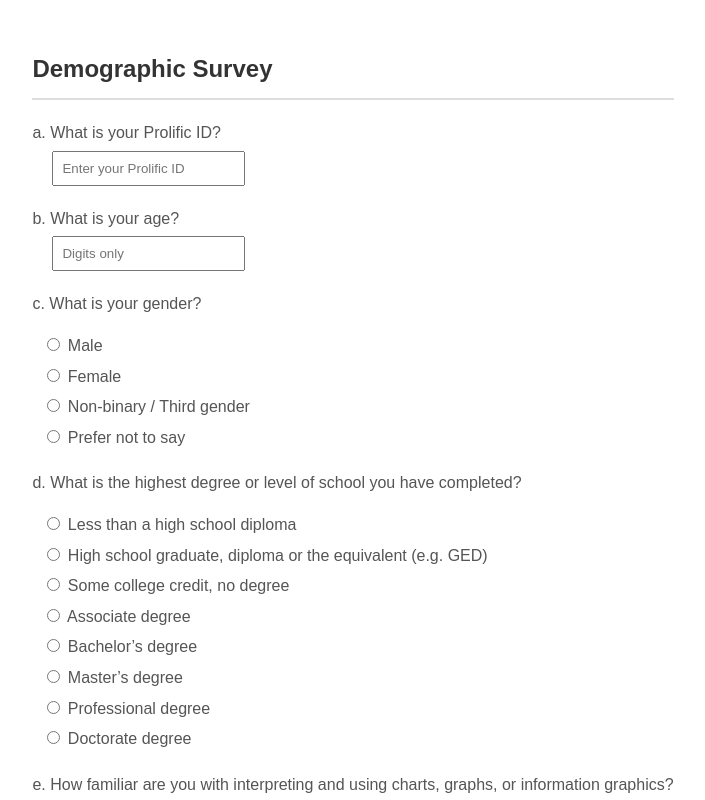
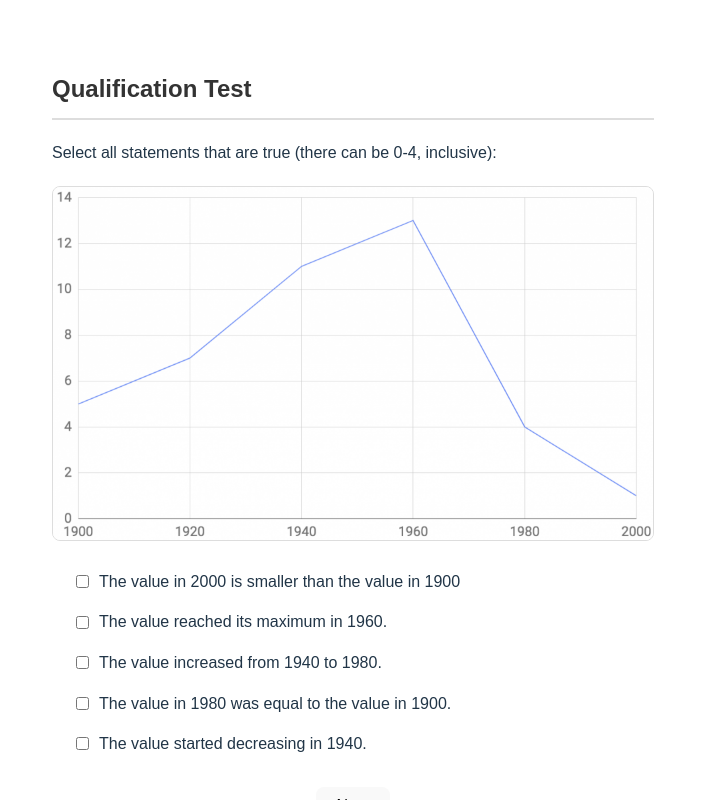
Before and after one commit to shinminjeong/graph-proj-survey, a React (Vite) app: page / in a window 1280 px wide. Both pictures are taken after a click on the button "AGREE & START". Shown: the top 800 px of the page, without its empty margins (287-992 px from the left). Built offline with nearby package versions, Linux system fonts and the light colour scheme.

Commit message:
feat: qualification test 기능 추가

```diff
--- a/src/App.jsx
+++ b/src/App.jsx
@@ -7,10 +7,11 @@ import InitialScreen from './components/InitialScreen';
 import DemoGraphicSurveyScreen from './components/DemoGraphicSurveyScreen';
 import TutorialIntroScreen from './components/TutorialIntroScreen';
 import TutorialScreen from './components/TutorialScreen';
+import QualificationTestScreen from './components/QualificationTestScreen';
 
 function App() {
   // 화면 전환
-  const [screen, setScreen] = useState('initial');   // initial, demographic_survey, tutorial_intro, tutorial, start, annotate, end
+  const [screen, setScreen] = useState('initial');   // initial, qualification_test, demographic_survey, tutorial_intro, tutorial, start, annotate, end
 
   // 데모 설문 데이터 (DemoGraphicSurveyScreen에서 입력한 내용)
   const [demoData, setDemoData] = useState(null);
@@ -61,6 +62,9 @@ function App() {
     window.scrollTo(0, 0);
 
     if (screen === 'initial') {
+      setScreen('qualification_test');
+    }
+    else if (screen === 'qualification_test') {
       setScreen('demographic_survey');
     } else if (screen === 'demographic_survey') {
       setScreen('tutorial_intro');
@@ -123,6 +127,8 @@ function App() {
     <div className="app-container">
       {screen === 'initial' && <InitialScreen onStart={changeScreen} />}
 
+      {screen === 'qualification_test' && <QualificationTestScreen onNext={changeScreen} />}
+
       {screen === 'demographic_survey' && (
         // DemoGraphicSurveyScreen에 setDemoData를 넘겨줌
         <DemoGraphicSurveyScreen
--- a/src/components/AnnotateScreen.jsx
+++ b/src/components/AnnotateScreen.jsx
@@ -139,6 +139,7 @@ function AnnotateScreen({
   // ③ Next 버튼 눌렀을 때 next_button_timestamp 저장 + text 내용 반영
   // ─────────────────────────────────────────────────────────────────────────────
   const handleNextImage = () => {
+    window.scrollTo(0, 0);
     const currentImgSrc = images[currentIndex];
     const now = Date.now(); // next_button_timestamp
 
--- /dev/null
+++ b/src/components/QualificationTestScreen.jsx
@@ -0,0 +1,209 @@
+import React, { useState, useEffect } from 'react';
+import testImage from '/src/assets/test_image.png';
+
+const statements = {
+  s0: {
+    statement: "The value increased from 1940 to 1980.",
+    isTrue: false
+  },
+  s1: {
+    statement: "The value reached its maximum in 1960.",
+    isTrue: true
+  },
+  s2: {
+    statement: "The value in 1900 was 5.",
+    isTrue: true
+  },
+  s3: {
+    statement: "The value in 2000 is smaller than the value in 1900",
+    isTrue: true
+  },
+  s4: {
+    statement: "The value drop between 1960 and 1980 is smaller than the value drop between 1980 and 2000.",
+    isTrue: false
+  },
+  s5: {
+    statement: "The highest value ever reached was 13.",
+    isTrue: true
+  },
+  s6: {
+    statement: "The lowest value ever reached was 5.",
+    isTrue: false
+  },
+  s7: {
+    statement: "The value started decreasing in 1940.",
+    isTrue: false
+  },
+  s8: {
+    statement: "The steepest decrease was between 1960 and 1980.",
+    isTrue: true
+  },
+  s9: {
+    statement: "The increment in value between 1940 and 1960 is 4.",
+    isTrue: false
+  },
+  s10: {
+    statement: "The steepest increase was between 1920 and 1940",
+    isTrue: true
+  },
+  s11: {
+    statement: "The value in 1980 was equal to the value in 1900.",
+    isTrue: false
+  },
+  s12: {
+    statement: "The value reached its minimum in 2000.",
+    isTrue: true
+  },
+  s13: {
+    statement: "The values shown in the chart are between 1 and 13.",
+    isTrue: true
+  },
+  s14: {
+    statement: "The chart shows values observed between 1900 and 2000.",
+    isTrue: true
+  }
+};
+
+function getRandomStatements(obj, count) {
+  const keys = Object.keys(obj);
+  const shuffled = keys.sort(() => 0.5 - Math.random());
+  return shuffled.slice(0, count);
+}
+
+function QualificationTestScreen({ onNext }) {
+  const [quizStatements, setQuizStatements] = useState([]);
+  // 사용자가 체크한 항목들을 관리 (문항 id를 key로)
+  const [answers, setAnswers] = useState({});
+  // 정답이 아닐 경우 사용을 차단하기 위한 상태
+  const [accessDenied, setAccessDenied] = useState(false);
+
+  useEffect(() => {
+    const randomKeys = getRandomStatements(statements, 5);
+    const randomStatements = randomKeys.map(key => ({
+      id: key,
+      ...statements[key]
+    }));
+    setQuizStatements(randomStatements);
+  }, []);
+
+  const handleCheckboxChange = (id) => {
+    setAnswers(prev => ({
+      ...prev,
+      [id]: !prev[id]
+    }));
+  };
+
+  const handleNext = () => {
+    // 각 문항에 대해 사용자의 선택이 실제 정답과 일치하는지 평가
+    const allCorrect = quizStatements.every(
+      q => (answers[q.id] || false) === q.isTrue
+    );
+    if (allCorrect) {
+      onNext();
+    } else {
+      setAccessDenied(true);
+    }
+  };
+
+  if (accessDenied) {
+    return (
+      <div
+        style={{
+          textAlign: 'center',
+          marginTop: '50px',
+        //   color: 'red',
+          fontFamily: 'Arial, sans-serif'
+        }}
+      >
+        <h2>Access Denied</h2>
+        <p>Your answers are incorrect. You are not allowed to use this site any further.</p>
+      </div>
+    );
+  }
+
+  return (
+    <div
+      style={{
+        maxWidth: '800px',
+        margin: '30px auto',
+        padding: '20px',
+        fontFamily: 'Arial, sans-serif',
+        lineHeight: '1.6',
+        // color: '#555',
+        // background: '#f9f9f9',
+        // borderRadius: '10px',
+        // boxShadow: '0 4px 10px rgba(0, 0, 0, 0.1)'
+      }}
+    >
+      <h2
+        style={{
+          textAlign: 'left',
+          color: '#333',
+          borderBottom: '2px solid #ddd',
+          paddingBottom: '10px',
+          marginBottom: '20px'
+        }}
+      >
+        Qualification Test
+      </h2>
+
+      <p style={{ marginBottom: '20px', textAlign: 'left' }}>
+        Select all statements that are true (there can be 0-4, inclusive):
+      </p>
+
+      <div style={{ textAlign: 'center', marginBottom: '20px' }}>
+        <img
+          src={testImage}
+          alt="Test"
+          style={{
+            maxWidth: '600px',
+            width: '100%',
+            userSelect: 'none',
+            pointerEvents: 'none',
+            border: '1px solid #ddd',
+            borderRadius: '8px'
+          }}
+          onContextMenu={(e) => e.preventDefault()}
+          onDragStart={(e) => e.preventDefault()}
+        />
+      </div>
+
+      <div style={{ marginLeft: '20px', marginTop: '10px' }}>
+        <form>
+          {quizStatements.map(item => (
+            <div key={item.id} style={{ marginBottom: '15px' }}>
+              <label style={{ fontSize: '16px', display: 'flex', alignItems: 'center' }}>
+                <input
+                  type="checkbox"
+                  checked={answers[item.id] || false}
+                  onChange={() => handleCheckboxChange(item.id)}
+                  style={{ marginRight: '10px' }}
+                />
+                {item.statement}
+              </label>
+            </div>
+          ))}
+        </form>
+      </div>
+
+      <div style={{ textAlign: 'center', marginTop: '30px' }}>
+        <button
+          onClick={handleNext}
+        //   style={{
+        //     padding: '12px 30px',
+        //     fontSize: '18px',
+        //     background: '#28a745',
+        //     color: '#fff',
+        //     border: 'none',
+        //     borderRadius: '5px',
+        //     cursor: 'pointer'
+        //   }}
+        >
+          Next
+        </button>
+      </div>
+    </div>
+  );
+}
+
+export default QualificationTestScreen;
--- a/src/components/TutorialIntroScreen.jsx
+++ b/src/components/TutorialIntroScreen.jsx
@@ -26,7 +26,7 @@ function TutorialIntroScreen({ onPracticeStart }) {
             </div>
 
             {/* For Bar Charts */}
-            <h3 style={{ color: '#333', marginTop: '20px' }}>For Bar Charts 📊:</h3>
+            {/* <h3 style={{ color: '#333', marginTop: '20px' }}>For Bar Charts 📊:</h3>
             <div style={{ marginLeft: '20px', marginTop: '10px' }}>
                 <p>
                     <strong>Title Format:</strong>
@@ -46,10 +46,10 @@ function TutorialIntroScreen({ onPracticeStart }) {
                 <p>
                     <strong>Tip:</strong> If the bars are horizontal, swap the x and y axes when interpreting.
                 </p>
-            </div>
+            </div> */}
 
             {/* For Line Charts */}
-            <h3 style={{ color: '#333', marginTop: '20px' }}>For Line Charts 📈:</h3>
+            {/* <h3 style={{ color: '#333', marginTop: '20px' }}>For Line Charts 📈:</h3>
             <div style={{ marginLeft: '20px', marginTop: '10px' }}>
                 <p>
                     <strong>Title Format:</strong>
@@ -69,11 +69,14 @@ function TutorialIntroScreen({ onPracticeStart }) {
                 <p>
                     <strong>Tip:</strong> The x-axis labels determine the time category.
                 </p>
-            </div>
+            </div> */}
 
             {/* How to Draw a Bounding Box */}
             <h3 style={{ color: '#333', marginTop: '20px' }}>How to Draw a Bounding Box:</h3>
-            <div style={{ marginLeft: '20px', marginTop: '10px' }}>
+            <div style={{
+                // marginLeft: '10px',
+                marginTop: '10px'
+                }}>
                 <ul>
                     <li>Click and drag your mouse to draw a box around the region that stands out most to you.</li>
                     <li>You must draw the box and provide the description to proceed to the next graph.</li>
--- a/src/components/TutorialScreen.jsx
+++ b/src/components/TutorialScreen.jsx
@@ -53,6 +53,7 @@ function TutorialScreen({ images, onTutorialFinish }) {
   const handleNext = () => {
     setBoxes([]);
     setTextInput('');
+    window.scrollTo(0, 0);
 
     if (currentIndex === images.length - 1) {
       onTutorialFinish();
```
Also changed, not shown: src/assets/test_image.png (added).
